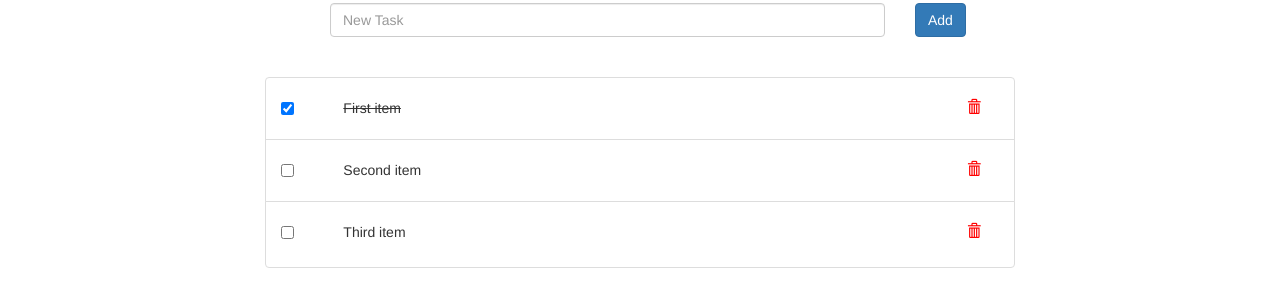
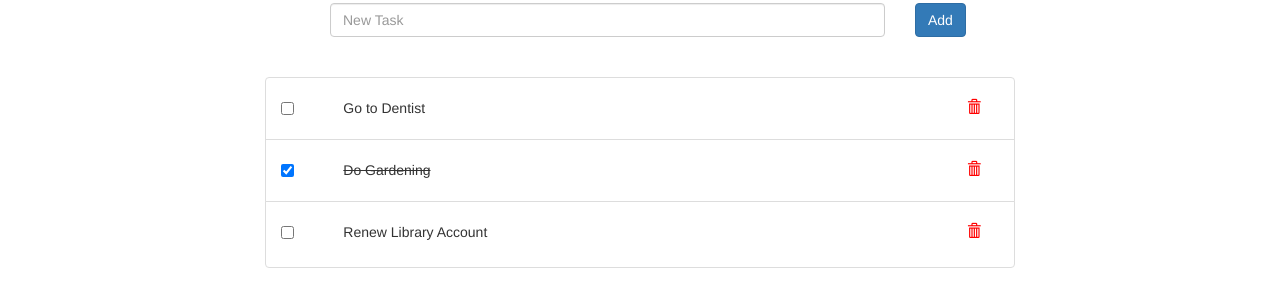
Before and after one commit to wbguitar/todo-list, a plain HTML site: page index.html in a window 1280 px wide. Shown: the part 155-462 px from the top of the page. Drawn offline with nearby package versions, Linux system fonts and the light colour scheme.

Commit message:
add dynamic task management

```diff
--- a/index.html
+++ b/index.html
@@ -38,7 +38,7 @@
         </div>
 
         <ul class="list-group" id="taskList">
-          <li class="list-group-item checkbox">
+          <!-- <li class="list-group-item checkbox">
             <div class="row">
               <div class="col-md-1 col-xs-1 col-lg-1 col-sm-1 checkbox">
                 <label><input type="checkbox" value="" class="" checked></label>
@@ -76,7 +76,7 @@
                 <a class="" href="/"><i class="delete-icon glyphicon glyphicon-trash"></i></a>
               </div>
             </div>
-          </li>
+          </li> -->
         </ul>
       </div>
 
--- a/scripts.js
+++ b/scripts.js
@@ -0,0 +1,55 @@
+
+
+class ToDoClass {
+    constructor() {
+        this.tasks = [
+            { task: 'Go to Dentist', isComplete: false },
+            { task: 'Do Gardening', isComplete: true },
+            { task: 'Renew Library Account', isComplete: false },
+        ];
+        this.loadTasks();
+    }
+
+    loadTasks() {
+        let tasksHtml = this.tasks.reduce((html, task, index) => html +=
+            this.generateTaskHtml(task, index), '');
+        document.getElementById('taskList').innerHTML = tasksHtml;
+    }
+
+    generateTaskHtml(task, index) {
+        return `
+         <li class="list-group-item checkbox">
+          <div class="row">
+           <div class="col-md-1 col-xs-1 col-lg-1 col-sm-1 checkbox">
+            <label><input id="toggleTaskStatus" type="checkbox"
+            onchange="toDo.toggleTaskStatus(${index})" value="" class=""
+            ${task.isComplete ? 'checked' : ''}></label>
+           </div>
+           <div class="col-md-10 col-xs-10 col-lg-10 col-sm-10 task-text ${task.isComplete ? 'complete' : ''}">
+            ${task.task}
+          </div>
+          <div class="col-md-1 col-xs-1 col-lg-1 col-sm-1 delete-icon-area">
+            <a class="" href="/" onClick="toDo.deleteTask(event, ${index})"><i
+            id="deleteTask" data-id="${index}" class="delete-icon glyphicon
+            glyphicon-trash"></i></a>
+           </div>
+          </div>
+         </li>
+       `;
+    }
+
+    toggleTaskStatus(index) {
+        this.tasks[index].isComplete = !this.tasks[index].isComplete;
+        this.loadTasks();
+    }
+
+    deleteTask(event, taskIndex) {
+        event.preventDefault();
+        this.tasks.splice(taskIndex, 1);
+        this.loadTasks();
+    }
+}
+
+window.addEventListener("load", function () {
+    toDo = new ToDoClass();
+});
```
